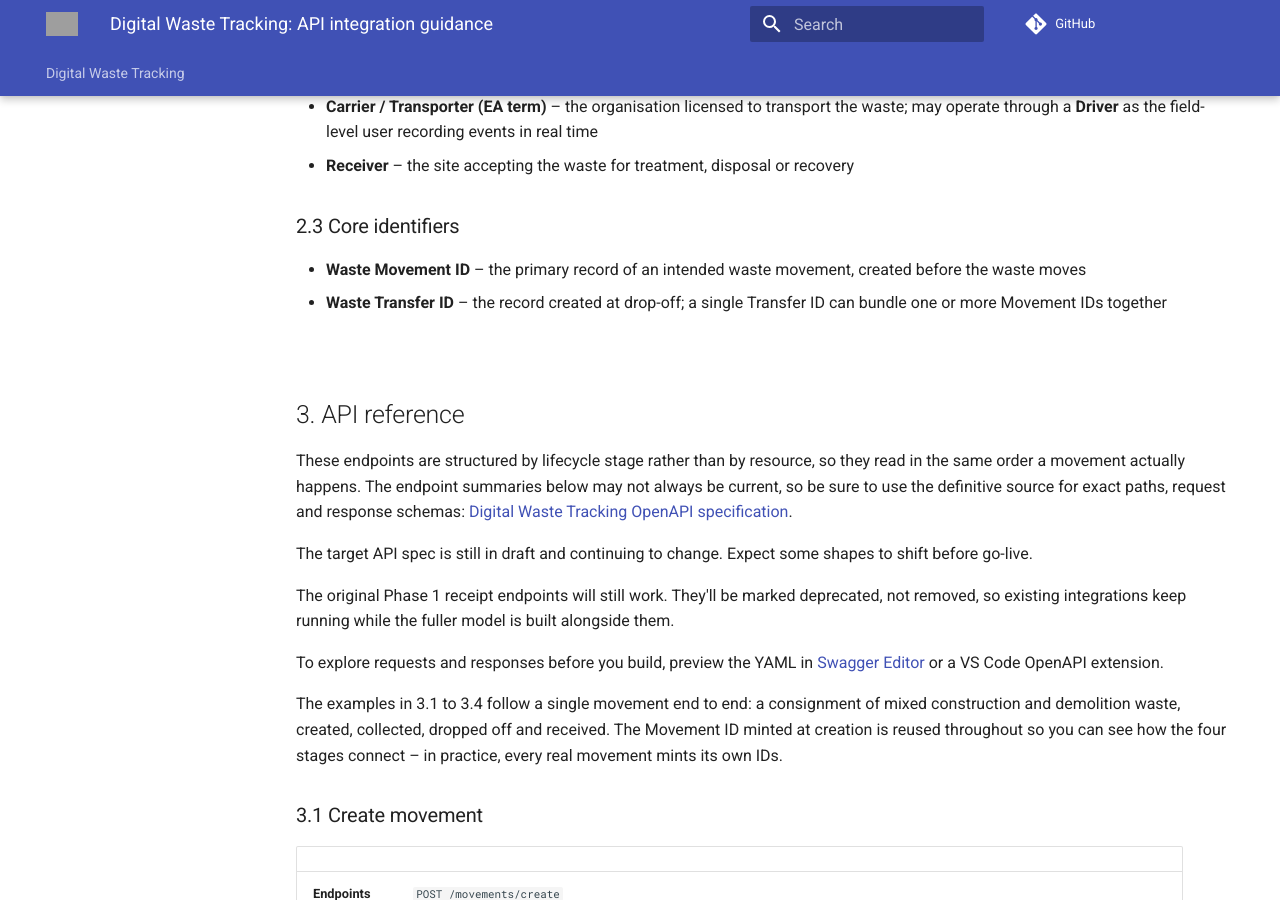
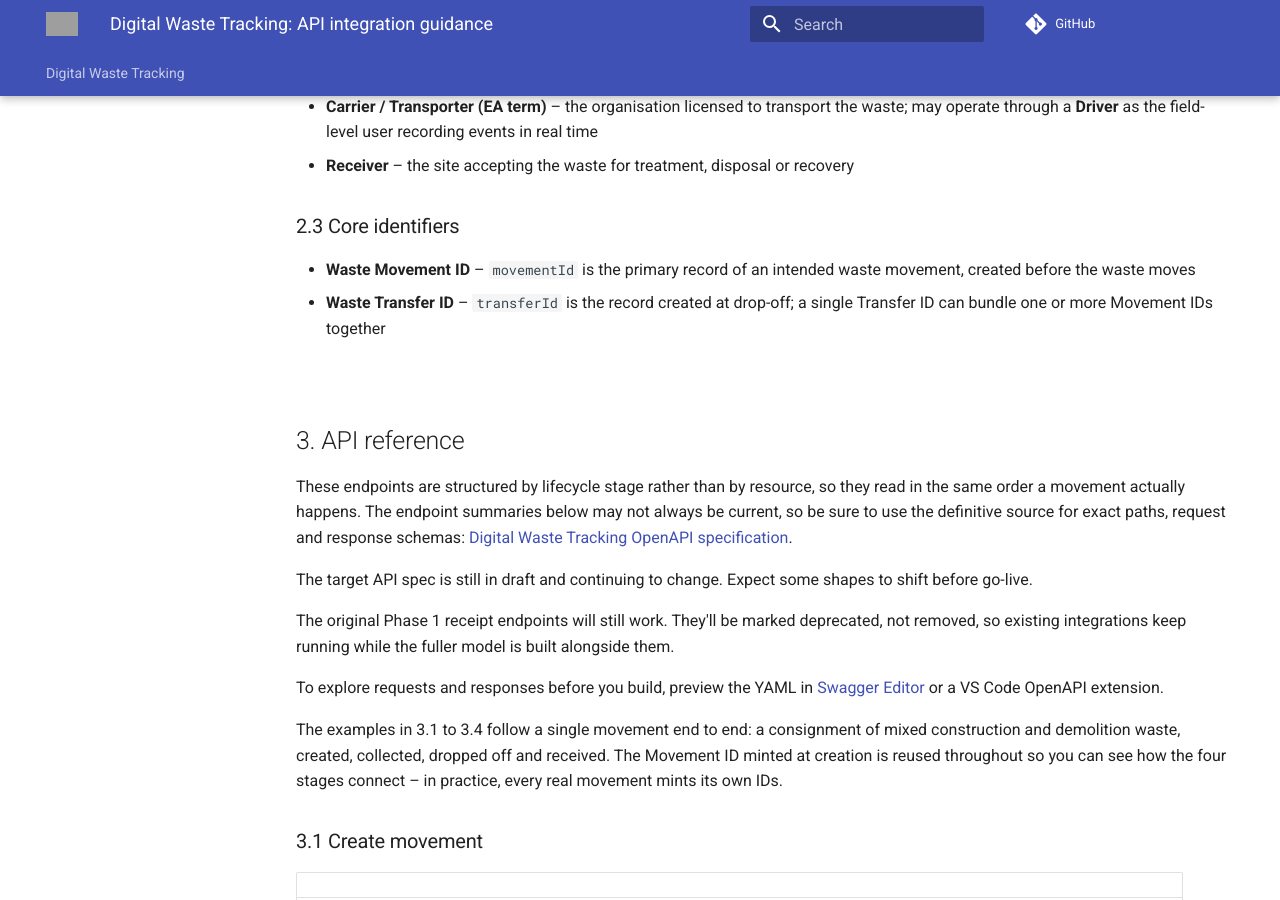
Before and after one commit to DEFRA/digital-waste-tracking-api-docs, an MkDocs documentation site: the page built from docs/software-provider-integration-guidance.md, in a window 1280 px wide and 900 px high, scrolled down 3161 px. Built offline with MkDocs 1.6.1 and Material for MkDocs 9.7.7, drawn with Linux system fonts in a browser that asks for light colours; comment, search, counter and statistics services are not loaded; the version menu is left out; grey boxes are pictures that could not be loaded.

Commit message:
Clarify Waste Movement and Transfer ID definitions

```diff
--- a/docs/software-provider-integration-guidance.md
+++ b/docs/software-provider-integration-guidance.md
@@ -63,8 +63,8 @@ The API is organised around four stages:
 - **Receiver** – the site accepting the waste for treatment, disposal or recovery
 
 ### 2.3 Core identifiers
-- **Waste Movement ID** – the primary record of an intended waste movement, created before the waste moves
-- **Waste Transfer ID** – the record created at drop-off; a single Transfer ID can bundle one or more Movement IDs together
+- **Waste Movement ID** – `movementId` is the primary record of an intended waste movement, created before the waste moves
+- **Waste Transfer ID** – `transferId` is the record created at drop-off; a single Transfer ID can bundle one or more Movement IDs together
 
 <br>
 
```
